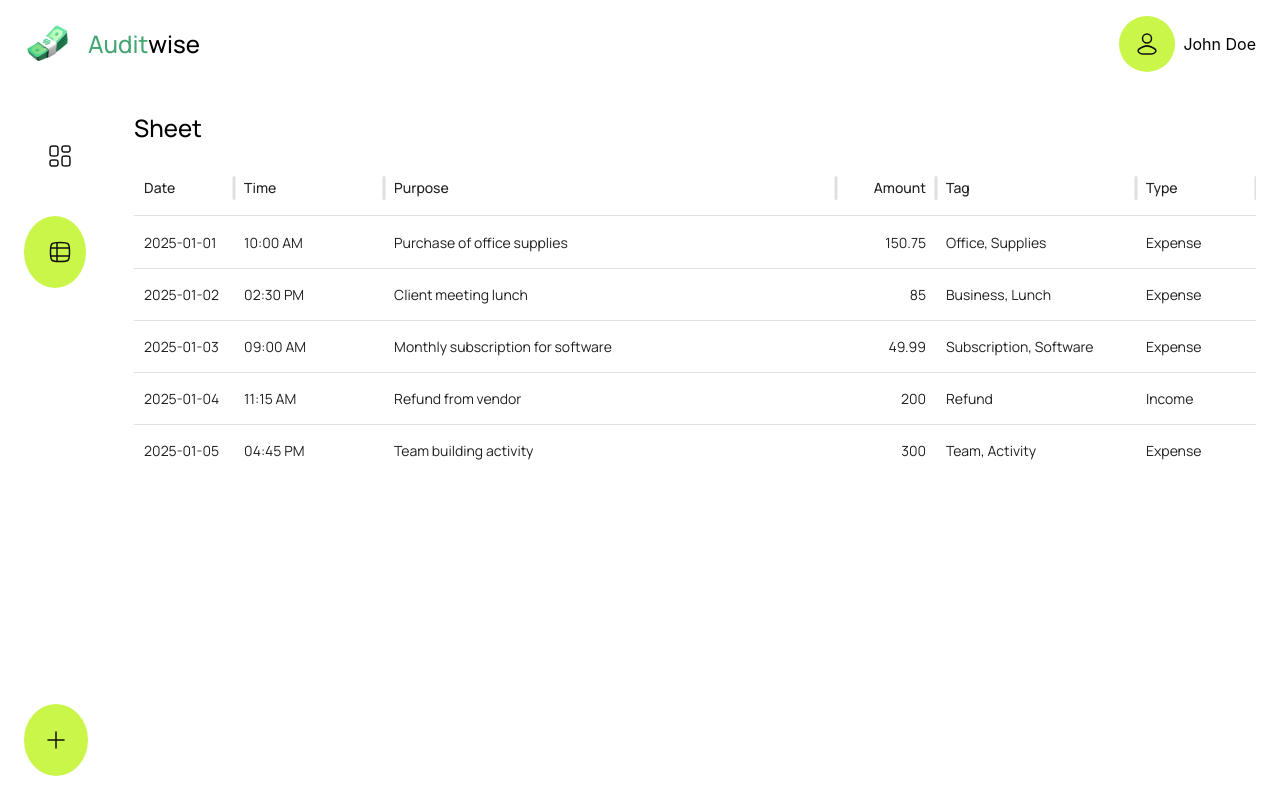
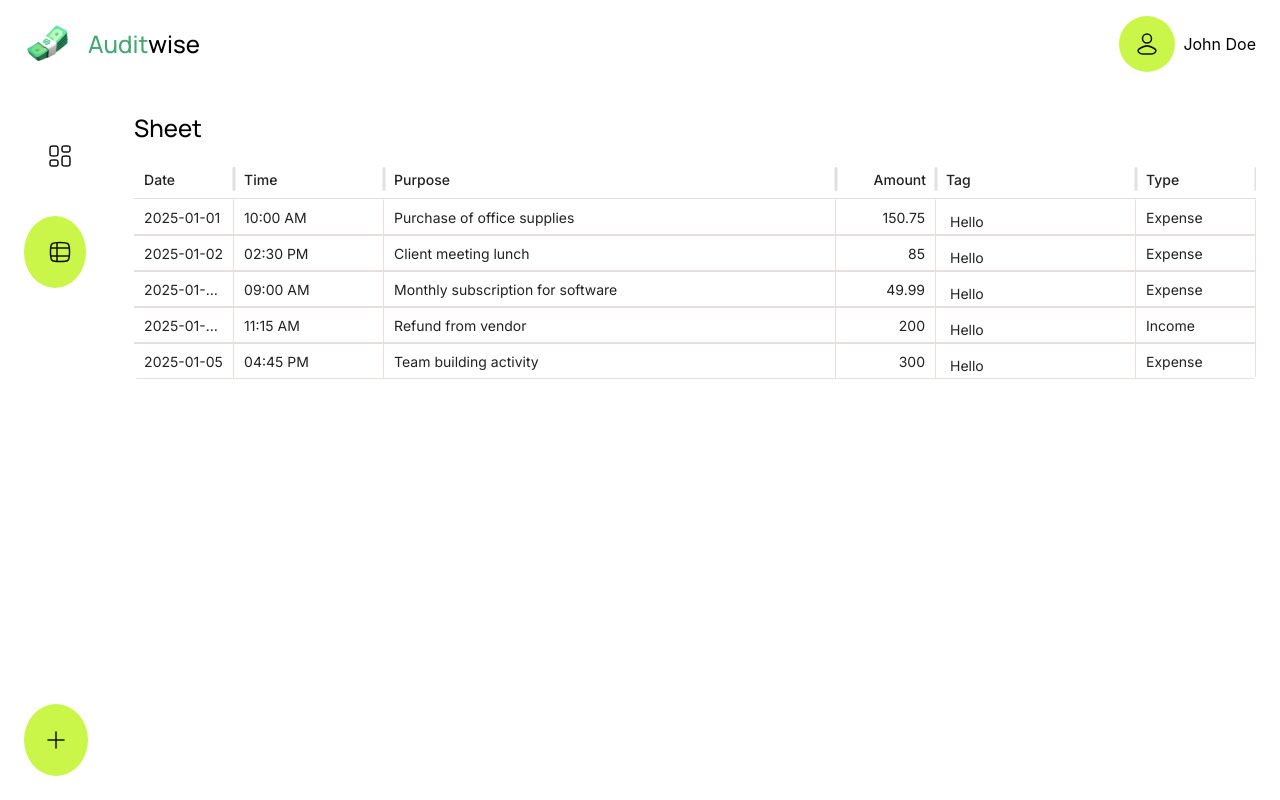
Before and after one commit to tushar-cero/AuditWise, a React (Create React App) app in the folder client/: page /sheet in a window 1280 px wide. Shown: the top 800 px of the page. Built offline with nearby package versions, Linux system fonts and the light colour scheme.

Commit message:
cellRenderers working

```diff
--- /dev/null
+++ b/client/src/components/CustomTable/CellRenderers/index.tsx
@@ -0,0 +1,5 @@
+import { renderTags } from './renderTags';
+
+export const CellRenderers = {
+  renderTags
+};
--- /dev/null
+++ b/client/src/components/CustomTable/CellRenderers/renderTags.tsx
@@ -0,0 +1,17 @@
+import React from 'react';
+import { Box } from '@mui/material';
+import { GridCellParams } from '@mui/x-data-grid';
+
+export const renderTags = (params: GridCellParams) => {
+  //   const { colDef, row } = params;
+  return (
+    <Box
+      sx={{
+        padding: '4px',
+        borderRadius: '2px'
+      }}
+    >
+      Hello
+    </Box>
+  );
+};
--- a/client/src/components/CustomTable/StyledDataGrid.tsx
+++ b/client/src/components/CustomTable/StyledDataGrid.tsx
@@ -5,14 +5,16 @@ export const StyledDataGrid = styled(DataGrid)(({ theme }) => {
   return {
     border: 0,
     borderColor: 'none',
+    fontFamily: 'Inter, sans-serif',
     height: 'auto',
     width: '100%',
     fontWeight: '400',
     '& .MuiDataGrid-cell': {
       textOverflow: 'ellipsis',
       overflow: 'hidden',
-      whiteSpace: 'nowrap'
-      //   borderBottom: `1px solid ${theme.custom.grey50}`
+      whiteSpace: 'nowrap',
+      borderRight: `1px solid ${theme.custom.border}`,
+      borderBottom: `1px solid ${theme.custom.border}`
     },
     '& .MuiDataGrid-cell:hover': {
       color: 'none'
@@ -24,9 +26,8 @@ export const StyledDataGrid = styled(DataGrid)(({ theme }) => {
       outline: 'none !important'
     },
     '& .MuiDataGrid-columnHeader': {
-      //   color: theme.custom.textBlack,
       fontWeight: 600,
-
+      border: 'none',
       '&[data-field="__check__"]': {
         '.MuiDataGrid-columnSeparator': {
           display: 'none'
@@ -41,12 +42,10 @@ export const StyledDataGrid = styled(DataGrid)(({ theme }) => {
     },
     '& .MuiDataGrid-actionsCell': {
       '&:hover': {
-        // background: theme.custom.blueGrey50,
         borderRadius: '4px'
       }
     },
     '& .MuiDataGrid-columnHeadersInner': {
-      //   backgroundColor: theme.custom.grey50,
       borderRadius: '6px'
     },
     '& .MuiDataGrid-row:hover': {
--- a/client/src/components/CustomTable/index.tsx
+++ b/client/src/components/CustomTable/index.tsx
@@ -1,29 +1,28 @@
 import React, { useMemo } from 'react';
 import { StyledDataGrid } from './StyledDataGrid';
-// import { CellRenderers } from '../CellRenderers';
+import { CellRenderers } from './CellRenderers';
 
 interface ModelGridPropInterface {
   rowData: any[];
-  columns: any;
+  columns: any[];
   pageSize?: number;
   showCheckbox?: boolean;
 }
 
 export const CustomTable = ({ columns, rowData, pageSize = 100, showCheckbox = false }: ModelGridPropInterface) => {
   const modifiedColumns = useMemo(() => {
-    // if (columns && columns.length > 0) {
-    //   return columns.map((column) => {
-    //     const modifiedColumn = { ...column };
+    if (columns && columns.length > 0) {
+      return columns.map((column) => {
+        const modifiedColumn = { ...column };
 
-    //     if (column.renderCell) {
-    //       modifiedColumn.renderCell = CellRenderers[`${column.renderCell}`];
-    //       return modifiedColumn;
-    //     }
-    //     return column;
-    //   });
-    // }
-    // return [];
-    return columns;
+        if (column.renderCell) {
+          modifiedColumn.renderCell = CellRenderers[column.renderCell as keyof typeof CellRenderers];
+          return modifiedColumn;
+        }
+        return column;
+      });
+    }
+    return [];
   }, [columns]);
 
   return (
@@ -40,9 +39,9 @@ export const CustomTable = ({ columns, rowData, pageSize = 100, showCheckbox = f
       checkboxSelection={showCheckbox}
       disableRowSelectionOnClick
       disableColumnFilter
+      density="compact"
       disableColumnMenu
       hideFooter
-      autoHeight
     />
   );
 };
--- a/client/src/pages/Sheet/metaData.json
+++ b/client/src/pages/Sheet/metaData.json
@@ -25,7 +25,8 @@
         {
           "field": "tags",
           "headerName": "Tag",
-          "width": 200
+          "width": 200,
+          "renderCell": "renderTags"
         },
         {
           "field": "type",
```
Also changed, not shown: client/src/components/CustomTable/CellRenderers/renderFormattedTime.tsx (added, +22 -0 lines).
